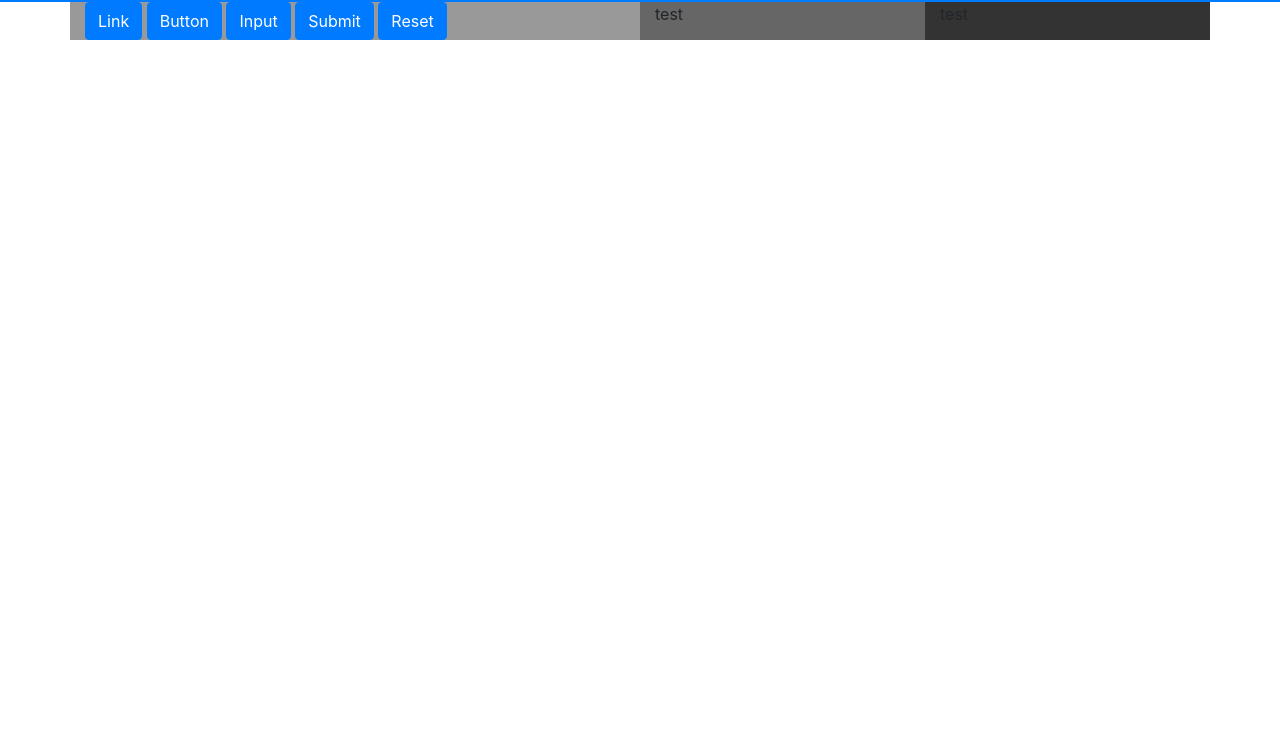
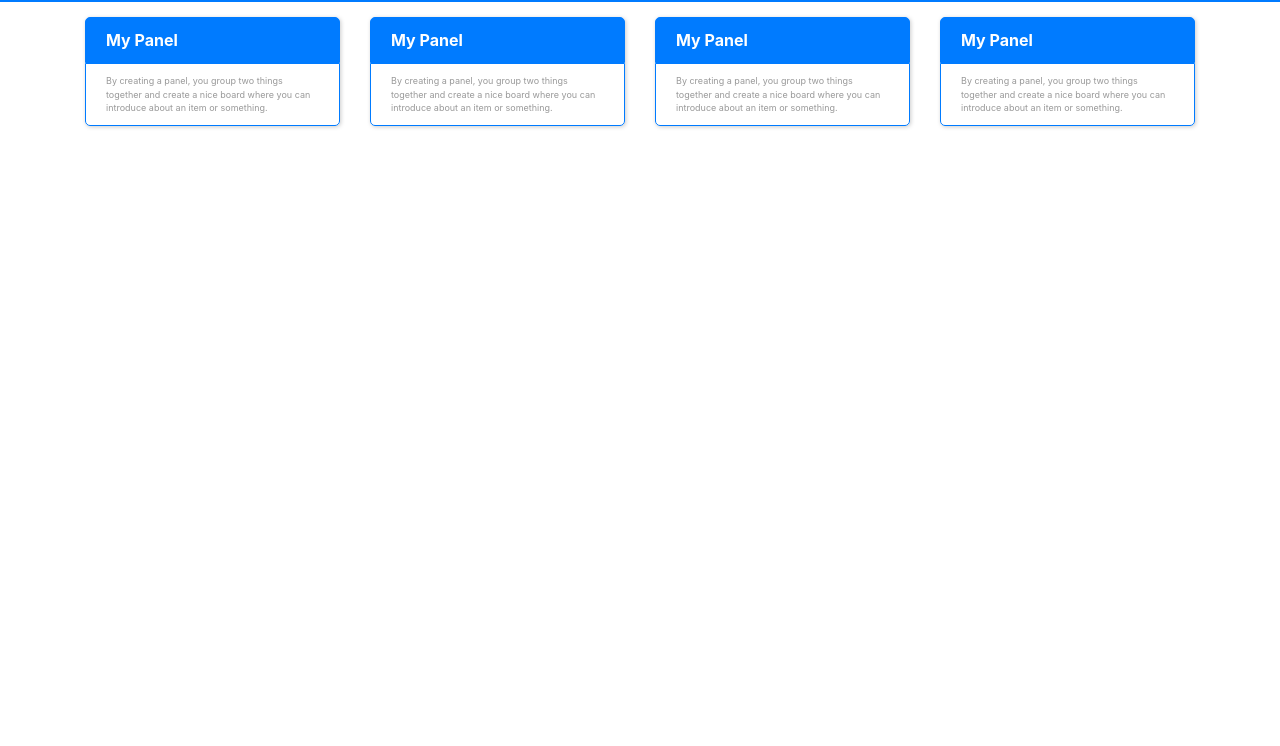
Before and after one commit to Alisssssss/Web-Design, a plain HTML site: page Bootstrap/03Bootstrap.html in a window 1280 px wide. Shown: the part 54-800 px from the top of the page. Drawn offline with nearby package versions, Linux system fonts and the light colour scheme.

Commit message:
boostrap

```diff
--- a/Bootstrap/03Bootstrap.css
+++ b/Bootstrap/03Bootstrap.css
@@ -14,3 +14,52 @@
 .container-no-padding{
 	padding: 0;
 }
+
+
+.myPanel{
+	padding-top: 15px;
+}
+
+
+.panelCard{
+	box-shadow: 1px 1px 4px #ccc; /*x y blur color*/
+	border-radius: 5px 5px 5px 5px;
+	margin:0;
+	padding:0;
+}
+
+.panelHead{
+	background: #007bff;
+	border: 1px solid #007bff;
+	border-radius: 5px 5px 0 0;
+	-wekit-border-radius:5px;  /*to comply*/
+	-moz-border-radius:5px;
+	-o-border-radius:5px;
+	color: white;
+	font-size:16px;
+	font-weight: bolder;
+	padding: 10px 20px;
+}
+
+.panelBody{
+	background: white;
+	border: 1px solid #007bff;
+	border-radius: 0 0 5px 5px;
+	color: #999;
+	font-size:9px;
+	padding: 10px 20px;
+}
+
+
+.panelCard:hover {
+	box-shadow: 1px 1px 10px black;
+}
+
+.myPanel .showOnHover{
+	display: none;
+	padding: 5px 0 0 0;
+}
+
+.panelCard:hover .showOnHover{
+	display: block;
+}
--- a/Bootstrap/03Bootstrap.html
+++ b/Bootstrap/03Bootstrap.html
@@ -52,17 +52,72 @@
 
     <div class="container">
       <div class="row">
-        <div class="darkBG col-sm-12 col-md-6">
-          <a class="btn btn-primary" href="#" role="button">Link</a>
-          <button class="btn btn-primary" type="submit">Button</button>
-          <input class="btn btn-primary" type="button" value="Input">
-          <input class="btn btn-primary" type="submit" value="Submit">
-          <input class="btn btn-primary" type="reset" value="Reset">
+        <div class="myPanel col-md-6 col-lg-3">
+          <div class="panelCard">
+            <div class="panelHead">
+              My Panel
+            </div>
+            <div class="panelBody">
+              By creating a panel, you group two things together and create a nice board where you can introduce about an item or something.
+              <div class="showOnHover">
+                <a href="" class="btn btn-xs btn-danger">delete</a>
+              </div>
+             </div>
+          </div>
         </div>
-        <div class="darkerBG col-sm-6 col-md-3">test</div>
-        <div class="darkestBG col-sm-6 col-md-3">test</div>
+
+
+        <div class="myPanel col-md-6 col-lg-3">
+          <div class="panelCard">
+            <div class="panelHead">
+              My Panel
+            </div>
+            <div class="panelBody">
+              By creating a panel, you group two things together and create a nice board where you can introduce about an item or something.
+              <div class="showOnHover">
+                <a href="" class="btn btn-xs btn-danger">delete</a>
+              </div>
+             </div>
+          </div>
+        </div>
+
+
+        <div class="myPanel col-md-6 col-lg-3">
+          <div class="panelCard">
+            <div class="panelHead">
+              My Panel
+            </div>
+            <div class="panelBody">
+              By creating a panel, you group two things together and create a nice board where you can introduce about an item or something.
+              <div class="showOnHover">
+                <a href="" class="btn btn-xs btn-danger">delete</a>
+              </div>
+             </div>
+          </div>
+        </div>
+
+
+
+        <div class="myPanel col-md-6 col-lg-3">
+          <div class="panelCard">
+            <div class="panelHead">
+              My Panel
+            </div>
+            <div class="panelBody">
+              By creating a panel, you group two things together and create a nice board where you can introduce about an item or something.
+              <div class="showOnHover">
+                <a href="" class="btn btn-xs btn-danger">delete</a>
+              </div>
+             </div>
+          </div>
+        </div>
+
       </div>
+
+
     </div>
+
+
 
     <!-- Optional JavaScript -->
     <!-- jQuery first, then Popper.js, then Bootstrap JS -->
```
Also changed, not shown: Bootstrap/03-3Jumbotron.html (added, +68 -0 lines), Bootstrap/1.png (added), Bootstrap/2.png (added), Bootstrap/3.png (added), Bootstrap/4.png (added), 1 other file.
